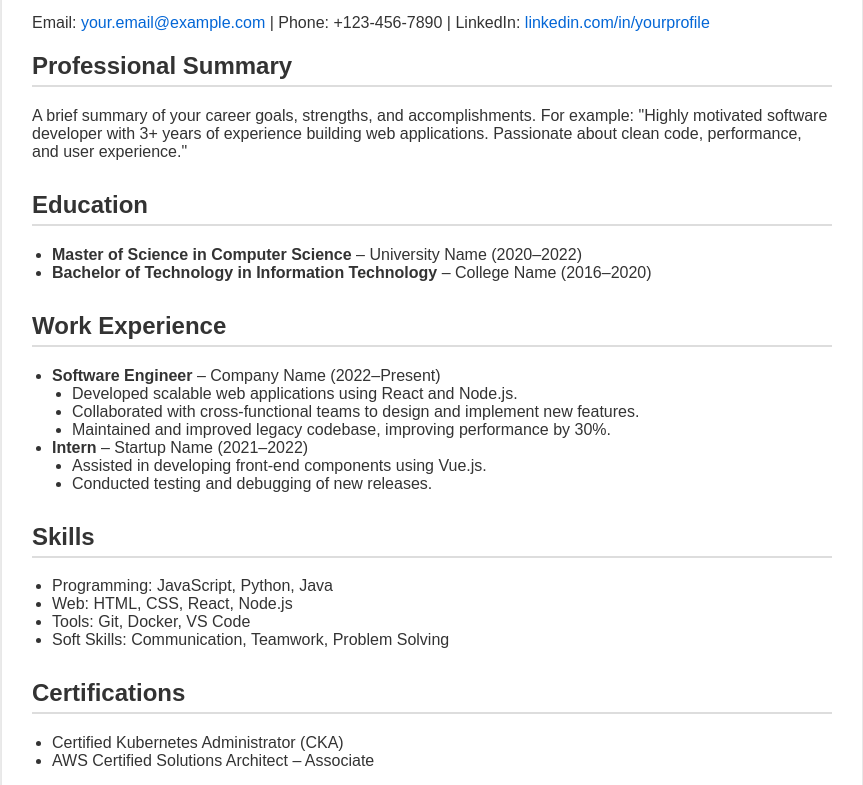
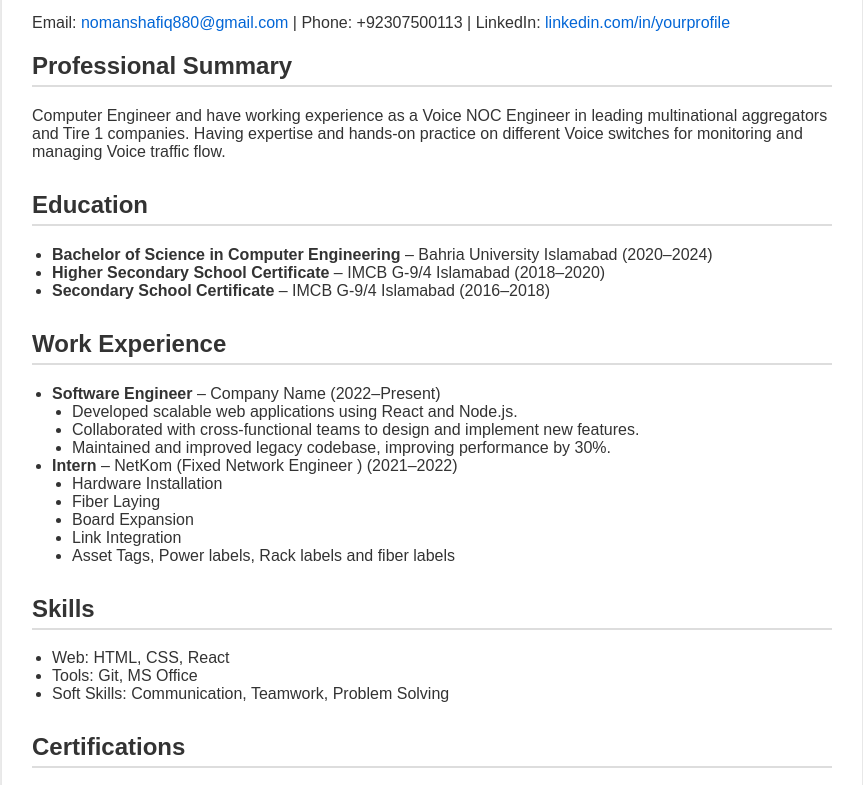
Before and after one commit to nomanshafiq/nomanshafiq.github.io, a plain HTML site: page index.html in a window 1280 px wide. Shown: the part 143-928 px from the top of the page, without its empty margins (208-1071 px from the left). Drawn offline with Linux system fonts and the light colour scheme.

Commit message:
recent changes

```diff
--- a/index.html
+++ b/index.html
@@ -3,7 +3,7 @@
 <head>
     <meta charset="UTF-8">
     <meta name="viewport" content="width=device-width, initial-scale=1.0">
-    <title>Nomamn Shafique - CV</title>
+    <title>Noman Shafique - CV</title>
     <style>
         body {
             font-family: Arial, sans-serif;
@@ -37,26 +37,27 @@
 </head>
 <body>
     <div class="container">
-        <h1>Nauman Shafique</h1>
+        <h1>Noman Shafique</h1>
         <p class="contact">
-            Email: <a href="mailto:your.nomanshafiq880@gmail.com">your.email@example.com</a> |
-            Phone: +123-456-7890 |
-            LinkedIn: <a href="https://linkedin.com/in/yourprofile" target="_blank">linkedin.com/in/yourprofile</a>
+            Email: <a href="mailto:your.nomanshafiq880@gmail.com">nomanshafiq880@gmail.com</a> |
+            Phone: +92307500113 |
+            LinkedIn: <a href="http://linkedin.com/in/noman-shafique-572b81139" target="_blank">linkedin.com/in/yourprofile</a>
         </p>
 
         <div class="section">
             <h2>Professional Summary</h2>
             <p>
-                A brief summary of your career goals, strengths, and accomplishments. For example:
-                "Highly motivated software developer with 3+ years of experience building web applications. Passionate about clean code, performance, and user experience."
+                Computer Engineer and have working experience as a Voice NOC Engineer in leading multinational aggregators and Tire 1 companies.
+                Having expertise and hands-on practice on different Voice switches for monitoring and managing Voice traffic flow.
             </p>
         </div>
 
         <div class="section">
             <h2>Education</h2>
             <ul>
-                <li><strong>Master of Science in Computer Science</strong> – University Name (2020–2022)</li>
-                <li><strong>Bachelor of Technology in Information Technology</strong> – College Name (2016–2020)</li>
+                <li><strong>Bachelor of Science in Computer Engineering</strong> – Bahria University Islamabad (2020–2024)</li>
+                <li><strong>Higher Secondary School Certificate</strong> – IMCB G-9/4 Islamabad (2018–2020)</li>
+                <li><strong>Secondary School Certificate</strong> – IMCB G-9/4 Islamabad (2016–2018)</li>
             </ul>
         </div>
 
@@ -72,10 +73,16 @@
                     </ul>
                 </li>
                 <li>
-                    <strong>Intern</strong> – Startup Name (2021–2022)
+                    <strong>Intern</strong> – NetKom (Fixed Network Engineer ) (2021–2022)
                     <ul>
-                        <li>Assisted in developing front-end components using Vue.js.</li>
-                        <li>Conducted testing and debugging of new releases.</li>
+
+                        <li>Hardware Installation</li>
+<li> Fiber Laying</li>
+<li>Board Expansion</li>
+<li> Link Integration</li>
+ <li>Asset Tags, Power labels, Rack labels and fiber labels</li>
+
+
                     </ul>
                 </li>
             </ul>
@@ -84,9 +91,8 @@
         <div class="section">
             <h2>Skills</h2>
             <ul>
-                <li>Programming: JavaScript, Python, Java</li>
-                <li>Web: HTML, CSS, React, Node.js</li>
-                <li>Tools: Git, Docker, VS Code</li>
+                <li>Web: HTML, CSS, React</li>
+                <li>Tools: Git, MS Office </li>
                 <li>Soft Skills: Communication, Teamwork, Problem Solving</li>
             </ul>
         </div>
@@ -94,8 +100,8 @@
         <div class="section">
             <h2>Certifications</h2>
             <ul>
-                <li>Certified Kubernetes Administrator (CKA)</li>
-                <li>AWS Certified Solutions Architect – Associate</li>
+                <li>Cisco certified Network Administrator</li>
+                <li>Cloud Computing AWS & GCP</li>
             </ul>
         </div>
     </div>
```
